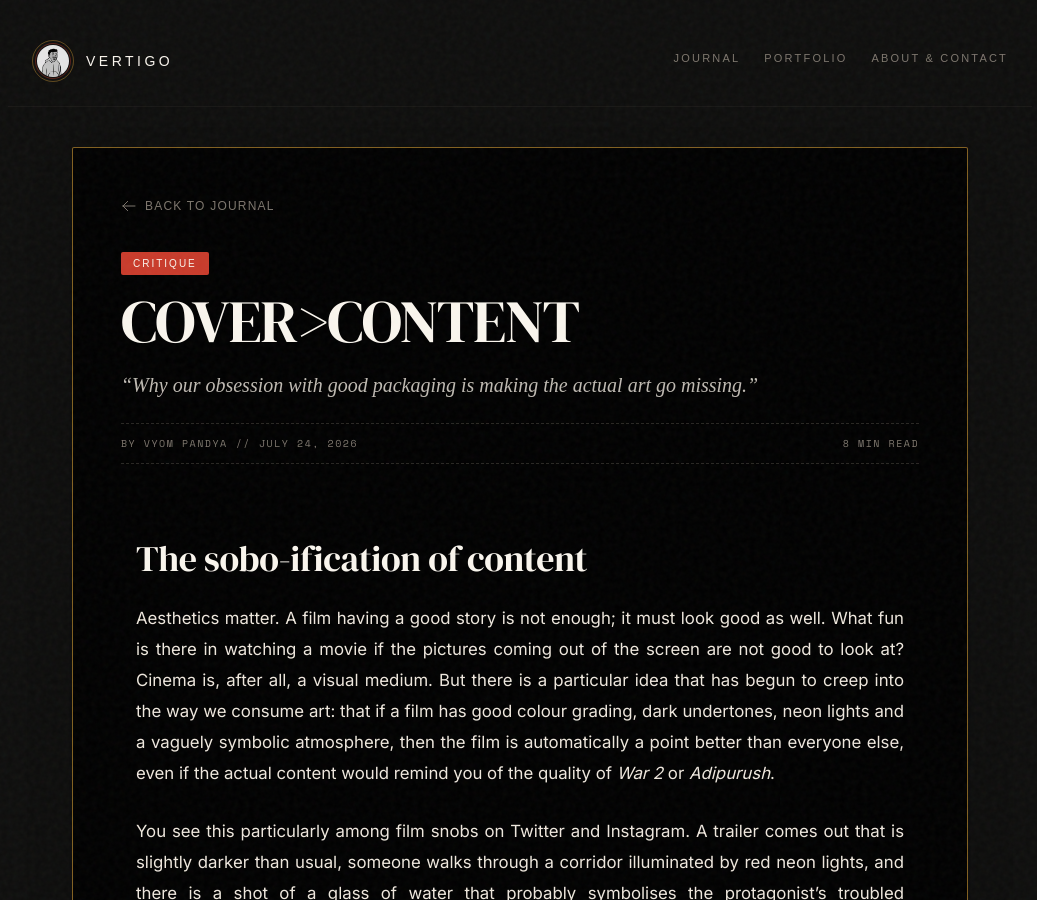
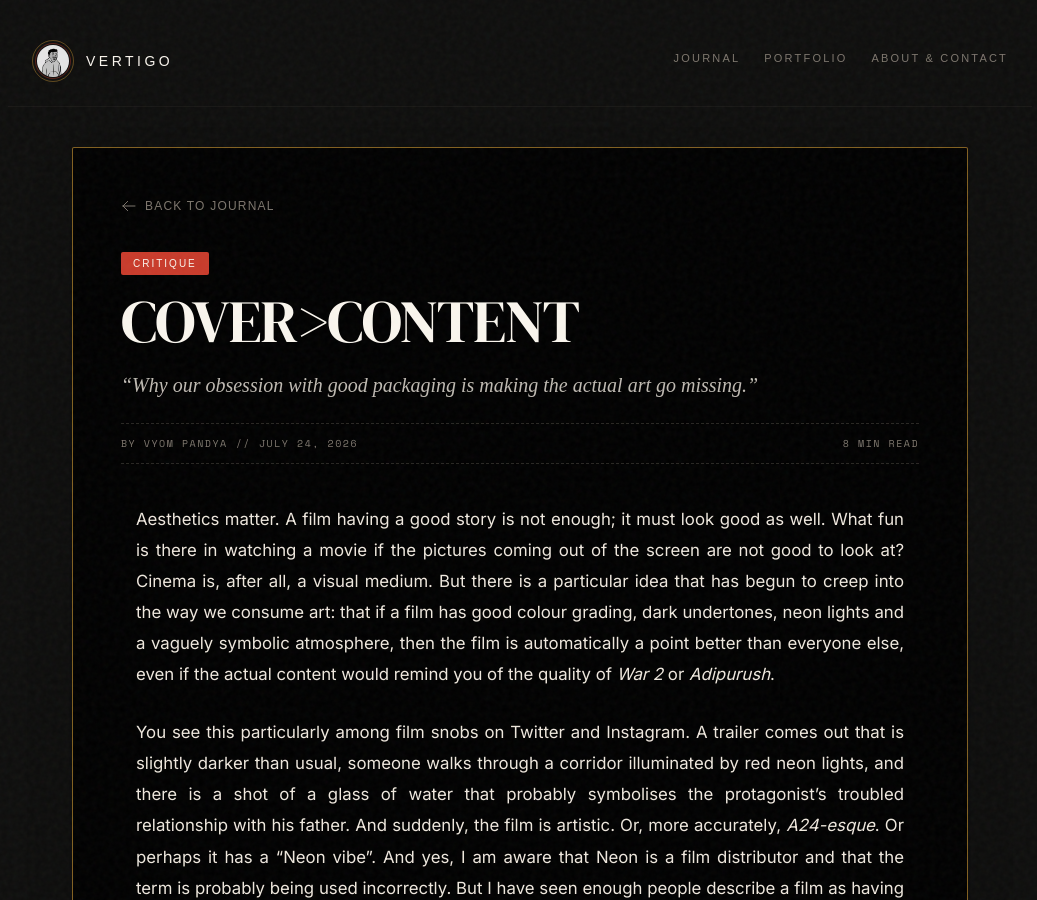
Before and after one commit to Vyom11/vyom_vertigo, a Jekyll site: the page built from _posts/2026-07-24-Cover.md, in a window 1280 px wide and 900 px high. Shown: the whole window, without its empty margins (120-1157 px from the left). Built offline with Jekyll 4.4.1, drawn with Linux system fonts in a browser that asks for light colours; nearby versions of some CDN libraries; some web fonts are replaced.

Commit message:
update: improve the article

```diff
--- a/_posts/2026-07-24-Cover.md
+++ b/_posts/2026-07-24-Cover.md
@@ -6,7 +6,6 @@ date: 2026-07-24 12:00:00 +0530
 category: critique
 post_style: spread
 ---
-# The sobo-ification of content
 
 Aesthetics matter. A film having a good story is not enough; it must look good as well. What fun is there in watching a movie if the pictures coming out of the screen are not good to look at? Cinema is, after all, a visual medium. But there is a particular idea that has begun to creep into the way we consume art: that if a film has good colour grading, dark undertones, neon lights and a vaguely symbolic atmosphere, then the film is automatically a point better than everyone else, even if the actual content would remind you of the quality of *War 2* or *Adipurush*.
 
```
